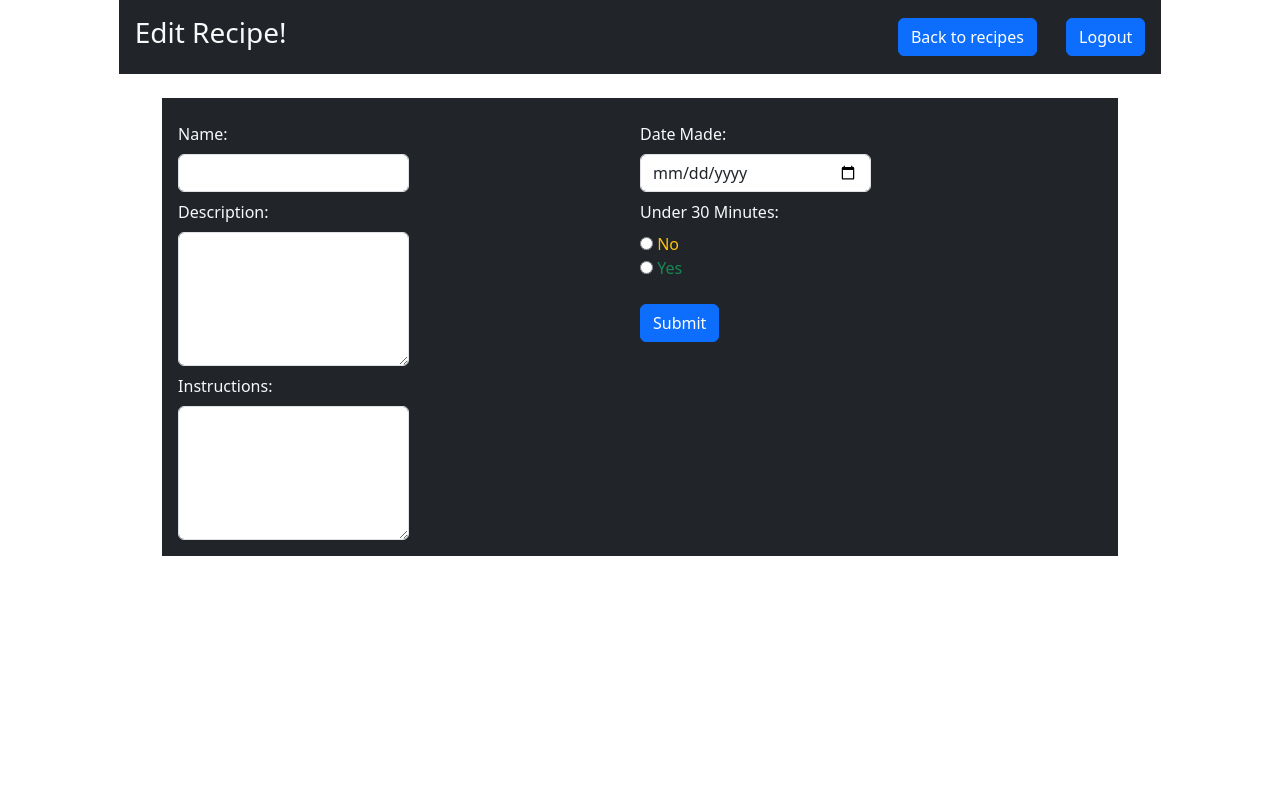
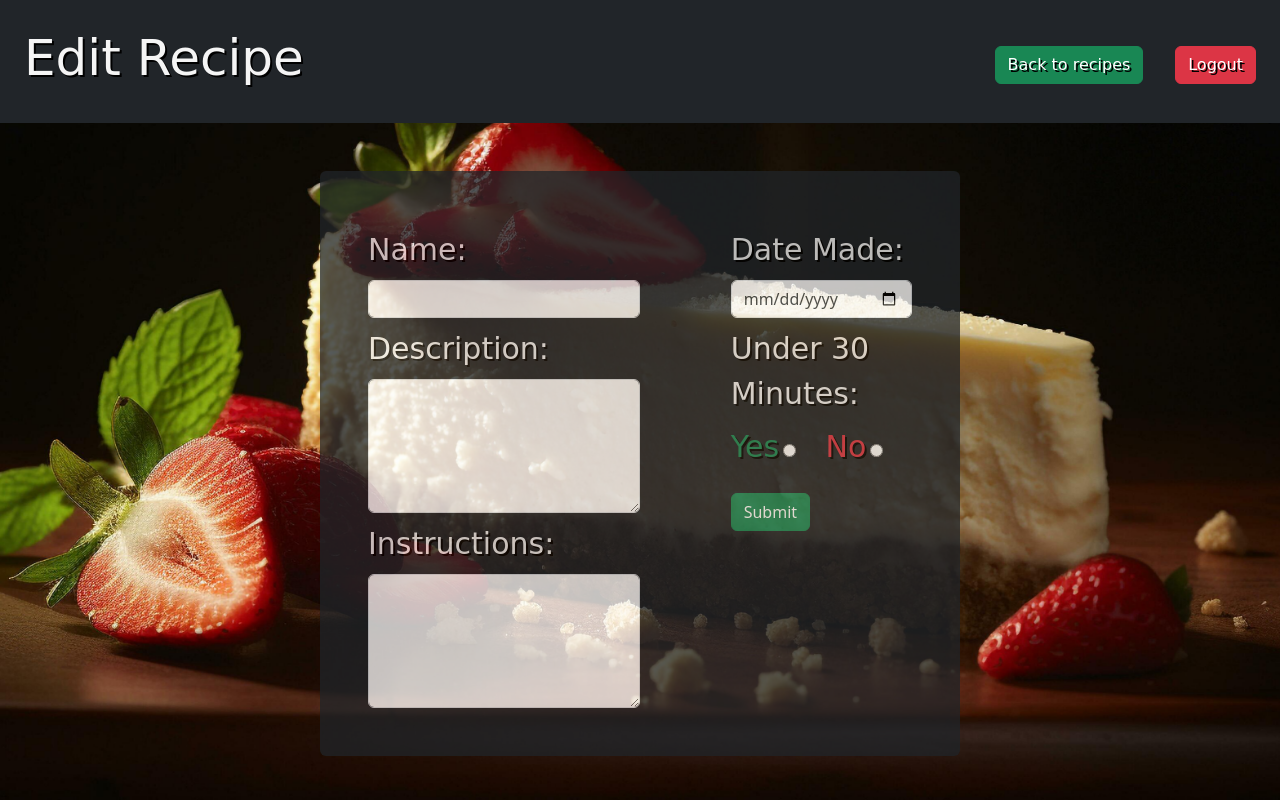
Before and after one commit to Brando129/recipes, a Flask app: template flask_app/templates/edit_recipe.html in a window 1280 px wide. Run offline with Flask 3, Linux system fonts and the light colour scheme; the template is opened without the code that fills it, so the values that code supplies are empty.

Commit message:
Styling changes to add, edit, show, all  HTML.

```diff
--- a/flask_app/static/css/style.css
+++ b/flask_app/static/css/style.css
@@ -74,3 +74,8 @@
     color: whitesmoke;
 
 }
+
+/* Yes Radio button */
+.yes_rb {
+    margin-right: 25px;
+}
--- a/flask_app/templates/edit_recipe.html
+++ b/flask_app/templates/edit_recipe.html
@@ -10,22 +10,23 @@
     integrity="sha384-9ndCyUaIbzAi2FUVXJi0CjmCapSmO7SnpJef0486qhLnuZ2cdeRhO02iuK6FUUVM" crossorigin="anonymous">
     <title>Edit Recipe</title>
 </head>
-<body>
+<body class="fixed-bg" style="background-image: url('/static/img/edit.png'); height: 400px;">
     <!-- Page Container -->
-    <div class="container col-md-10">
+    <div class="col-12">
         <!-- Navbar -->
-        <div class="navbar bg-dark text-light justify-content-between p-3">
-            <h3>Edit Recipe!</h3>
+        <div class="navbar bg-dark log_reg_txt justify-content-between p-4">
+            <h3 class="log_reg_txt">Edit Recipe</h3>
             <div>
-                <a href="/recipes" class="btn back_to_recipes btn-primary">Back to recipes</a>
-                <a href="/logout" class="btn btn-primary">Logout</a>
+                <a href="/recipes" class="btn mx-3 btn-success">Back to recipes</a>
+                <a href="/logout" class="btn btn-danger">Logout</a>
             </div>
         </div>
         <!-- End of Navbar -->
+        <div class="col-6 mx-auto opacity-75">
             <!-- Form -->
-        <form action="/update/recipe" method="POST" class="col-11 p-3 my-4 mx-auto text-light bg-dark">
+            <form action="/update/recipe" method="POST" class="p-5 my-5 bg-dark rounded">
                 <input type="hidden" name="id" value="{{edit.id}}">
-            <h2 class="text-primary">{{edit.name}}</h2>
+                <h2 class="text-center log_reg_txt">{{edit.name}}</h2>
                 <!-- Flash messages -->
                 {% with messages = get_flashed_messages(category_filter=['recipe']) %}     <!-- declare a variable called messages -->
                     {% if messages %}                            <!-- check if there are any messages -->
@@ -36,19 +37,19 @@
                 {% endwith %}
                 <!-- End of Flash messages -->
                 <!-- Form container -->
-            <div class="d-flex justify-content-between col-9">
+                <div class="d-flex mx-auto justify-content-between">
                     <!-- Left form column -->
-                <div class="col-4">
+                    <div class="col-6">
                         <div class="form-group">
-                        <label class="mb-2" for="name">Name:</label>
+                            <label class="mb-2 field_txt" for="name">Name:</label>
                             <input type="text" name="name" class="form-control" value="{{edit.name}}">
                         </div>
                         <div class="form-group">
-                        <label class="my-2" for="description">Description:</label>
+                            <label class="my-2 field_txt" for="description">Description:</label>
                             <textarea name="description" cols="30" rows="5" class="form-control">{{edit.description}}</textarea>
                         </div>
                         <div class="form-group">
-                        <label class="my-2" for="instructions">Instructions:</label>
+                            <label class="my-2 field_txt" for="instructions">Instructions:</label>
                             <textarea name="instructions" cols="30" rows="5" class="form-control">{{edit.instructions}}</textarea>
                         </div>
                     </div>
@@ -56,20 +57,18 @@
                     <!-- Right form column -->
                     <div class="col-4">
                         <div class="form-group">
-                        <label class="mb-2" for="date_made">Date Made:</label>
+                            <label class="mb-2 field_txt" for="date_made">Date Made:</label>
                             <input type="date" name="date_made" value="{{edit.date_made.strftime('%m-%d-%Y')}}" class="form-control">
                         </div>
-                    <label class="my-2" for="cook_time">Under 30 Minutes:</label>
-                    <div class="bg-dark">
+                        <label class="my-2 field_txt" for="cook_time">Under 30 Minutes:</label>
+                        <div>
+                            <label for="1" class="text-success field_txt">Yes</label>
+                            <input class="yes_rb" type="radio" name="cook_time" value="1">
+                            <label for="0" class="text-danger field_txt">No</label>
                             <input type="radio" name="cook_time" value="0">
-                        <label for="0" class="text-warning">No</label>
-                    </div>
-                    <div class="bg-dark">
-                        <input type="radio" name="cook_time" value="1">
-                        <label for="1" class="text-success">Yes</label>
                         </div>
                         <br>
-                    <input type="submit" value="Submit" class="btn btn-primary">
+                        <input type="submit" value="Submit" class="btn btn-success">
                     </div>
                     <!-- End of Right form column -->
                 </div>
@@ -77,5 +76,6 @@
             </form>
             <!-- End of Form -->
         </div>
+    </div>
     <!-- End of Page Container -->
 </html>
```
Also changed, not shown: flask_app/templates/add_recipe.html (+22 -22 lines), flask_app/templates/recipes.html (+8 -6 lines), flask_app/templates/show_recipe.html (+16 -11 lines), flask_app/static/img/add.png (added), flask_app/static/img/edit.png (added). Lines whose indentation alone changed are shown as unchanged.
